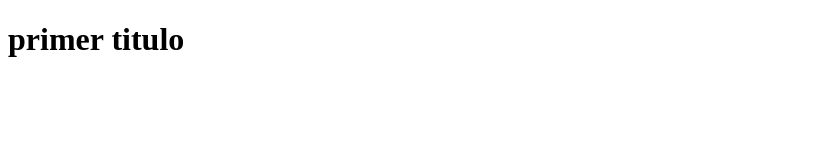
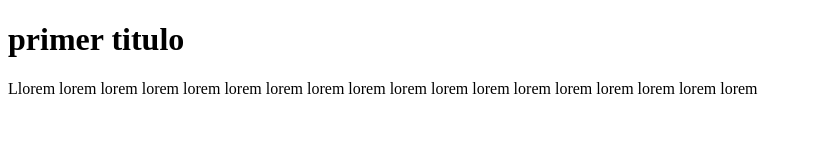
Before and after one commit to sebastia9330/proyecto-1, a plain HTML site: page index.html in a window 1280 px wide. Shown: the whole page, without its empty margins (0-813 px from the left). Drawn offline with Linux system fonts and the light colour scheme.

Commit message:
Update index.html

```diff
--- a/index.html
+++ b/index.html
@@ -8,5 +8,6 @@
 </head>
 <body>
     <h1>primer titulo</h1>
+    <p>Llorem lorem lorem lorem lorem lorem lorem lorem lorem lorem lorem lorem lorem lorem lorem lorem lorem lorem</p>
 </body>
 </html>
```
